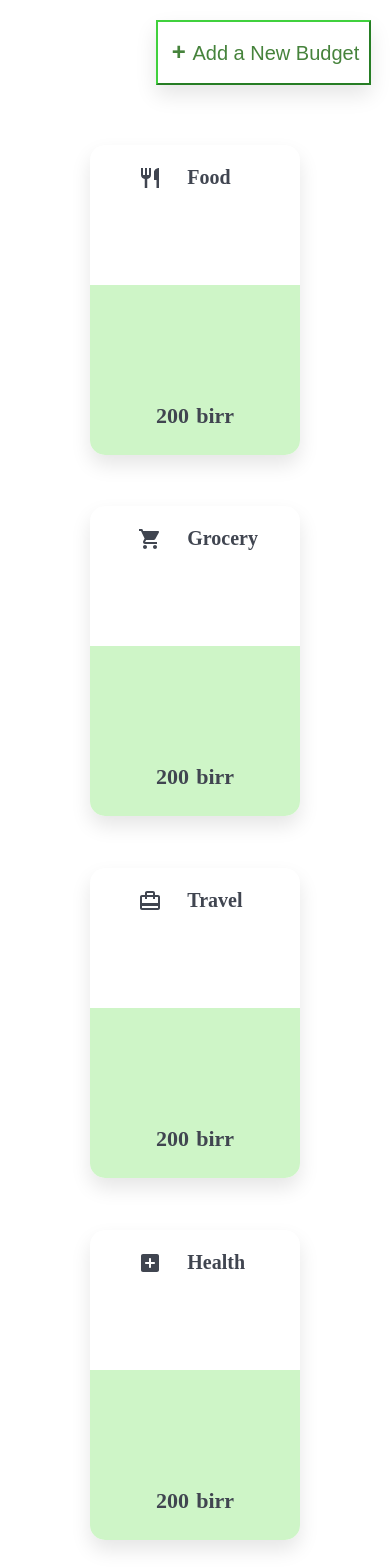
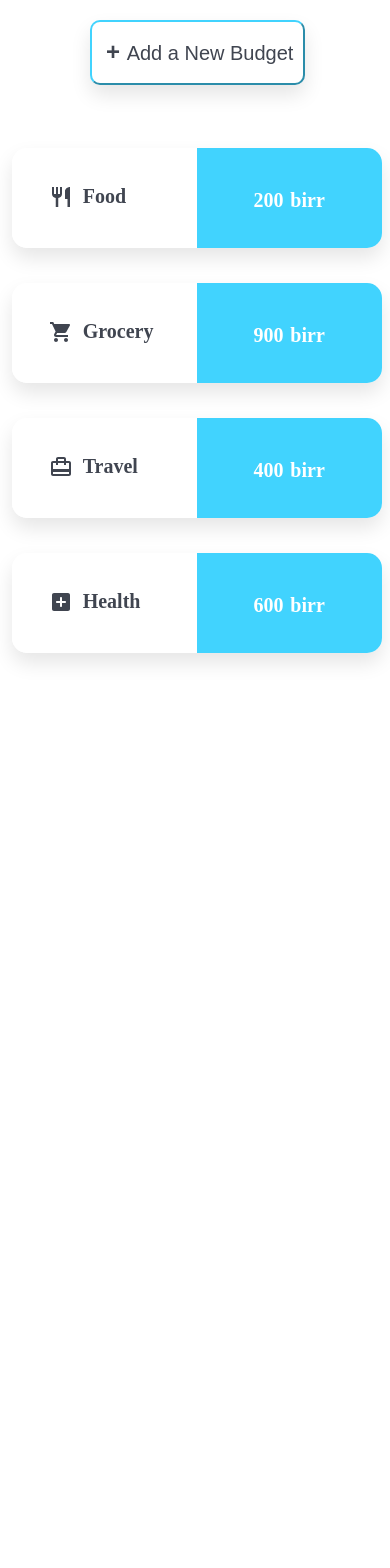
Before and after one commit to EchnoServe/tolo-pay, a React (Create React App) app in the folder tolopay/: page / in a window 390 px wide. Shown: the top 1568 px of the page. After the commit the page ends 844 px from the top, so only its background shows below. Built offline with nearby package versions, Linux system fonts and the light colour scheme.

Commit message:
fixed problem with responsiveness

```diff
--- a/tolopay/src/Pages/budget_page/Budget.js
+++ b/tolopay/src/Pages/budget_page/Budget.js
@@ -7,13 +7,17 @@ import TravelIcon from "@material-ui/icons/CardTravel";
 
 
 const MainContainer = styled.div`
+@media (max-width: 768px) {
+  flex-direction: column;
+
+  }
 `
 const Container = styled.div`
-margin: 0px;
-padding: 0;
+
 box-sizing: boredr-box;
 display:flex;
 font-size: 17px;
+background-color:white;
 justify-content: center;
 align-items: center;
 min-height: 100vh;
@@ -22,19 +26,31 @@ word-spacing: 1.8px;
 line-height: 22px;
 flex-wrap: wrap;
 padding: 40px 0;
+
+@media (max-width: 768px) {
+  flex-direction: column;
+  min-height: 100%;
+
+}
 `
 const AddButton= styled.div`
-float: right;
+position: relative;
     margin-top: 5%;
-    margin-right: 5%;
+    margin-right: 25%;
+    margin-left:70%;
+    @media (max-width: 768px) {
+    margin-left:23%;
+    justify-content:center;
+    }
 `
 const Button = styled.button`
-color:#46833C ;
-border-color:#40D13D ;
+color:#404550;
+border-color: #41d3fe ;
 cursor: pointer;
 justify-content: center;
 box-shadow: 0px 10px 20px rgba(0,0,0,0.1);
 background-color: white;
+border-radius:10px;
 padding-left: 5px;
 height: 65px;
 width: 215px;
@@ -42,26 +58,19 @@ text-decoration: none;
 font-size: 20px;
 &:hover {
     box-shadow: 0 10px 40px rgba(0,0,0,0.2);
-    background:  #CEF5C7;
+    background: #6977fe;
+    color:white;
   }
 `
-const Card = styled.div`
-position: relative;
-width: 250px;
-height:350px;
-border-radius: 15px;
-margin-left: 3%;
-margin-right: 3%;
-margin-bottom: 3%;
-`
-
 const H3 = styled.h3`
 color:#404550;
 font-size: 20px;
 margin:0px 0px 0px 15px;
-&:hover {
-    color:white;
+
+  @media (max-width: 768px) {
+    margin:0px;
   }
+
 `
 const Icons = styled.div`
 color:#404550;
@@ -69,27 +78,77 @@ z-index: 1;
 transition: 0.5s;
 margin-right: 10px;
 font-size: 20% !important;
+`
+
+
+const Content= styled.div`
+text-align:center;
+padding-left: 23%;
+height: 140px;
+border-radius:15px 15px  0px 0px ;
+display: flex;
+background-color:white;
+padding-top: 10%;
+
+@media (max-width: 768px) {
+  width:185px;
+  height:100px;
+border-radius:15px 0px  0px 15px ;
+padding-left:10%;
+}
+`
+
+const Content2= styled.div`
+padding: 20px;
+height: 170px;
+background-color: #41d3fe;
+border-radius: 0px 0px 15px 15px;
+text-align:center;
+@media (max-width: 768px) {
+  width:185px;
+  height:100px;
+border-radius:0px 15px  15px 0px ;
+}
+`
+const Card = styled.div`
+position: relative;
+width: 210px;
+height:310px;
+border-radius: 15px;
+margin-left: 3%;
+margin-right: 3%;
+margin-bottom: 3%;
+box-shadow: 0 10px 20px rgba(0,0,0,0.1);
 &:hover {
-    color:white;
-  }
+  box-shadow: 0 10px 40px rgba(0,0,0,0.2);
+}
+&:hover ${Content2} {
+  background:#6977fe;
+}
 
+@media (max-width: 768px) {
+  display:flex;
+  width:370px;
+  height:100px;
+  margin-top:6%;
+
+}
 `
+
+
 const Box= styled.div`
 position:absolute;
 top:20px;
 left: 20px;
 right:20px;
 bottom:20px;
-background:#Ffff;
+background:yellow;
 box-shadow: 0 10px 20px rgba(0,0,0,0.1);
-border-radius: 15px;
+
 display: block;
 justify-content: center;
 align-items: center;
-&:hover {
-    box-shadow: 0 10px 40px rgba(0,0,0,0.2);
-    background: #46833C;
-  }
+
   &:hover ${H3} {
     color:white;
   }
@@ -98,22 +157,14 @@ align-items: center;
   }
 `
 
-const Content= styled.div`
-text-align:center;
-padding-left: 23%;
-height: 140px;
-display: flex;
-padding-top: 10%;
+const H4= styled.h4`
+font-size:20px;
+color:white;
+margin:100px 0px 0px 0px;
+@media (max-width: 768px) {
+  margin:21px 0px 0px 0px;
+}
 `
-
-const Content2= styled.div`
-padding: 20px;
-height: 170px;
-background-color: #CEF5C7;
-border-radius: 0px 0px 15px 15px;;
-text-align:center;
-`
-
 
 function Budget() {
   return (
@@ -122,80 +173,56 @@ function Budget() {
 <Container>
 
   <Card>
-    <Box>
+
       <Content>
     <Icons><FoodIcon/></Icons>
         <H3>Food</H3>
+        </Content>
 
-      </Content>
       <Content2>
-      <h2 style={
-          {
-            fontSize:'22px',
-            color:'#404550',
-            margin:"100px 0px 0px 0px",
-          }
-        }>200 birr</h2>
+      <H4>200 birr</H4>
         </Content2>
-    </Box>
+
   </Card>
 
 
   <Card>
-    <Box>
+
       <Content>
     <Icons><GroceryIcon/></Icons>
         <H3>Grocery</H3>
 
       </Content>
       <Content2>
-      <h2 style={
-          {
-            fontSize:'22px',
-            color:'#404550',
-            margin:"100px 0px 0px 0px",
-          }
-        }>200 birr</h2>
+      <H4>900 birr</H4>
         </Content2>
-    </Box>
+
   </Card>
 
 
   <Card>
-    <Box>
+
       <Content>
     <Icons><TravelIcon/></Icons>
         <H3>Travel</H3>
 
       </Content>
       <Content2>
-      <h2 style={
-          {
-            fontSize:'22px',
-            color:'#404550',
-            margin:"100px 0px 0px 0px",
-          }
-        }>200 birr</h2>
+      <H4>400 birr</H4>
         </Content2>
-    </Box>
+
   </Card>
   <Card>
-    <Box>
+
       <Content>
     <Icons><HealthIcon /></Icons>
         <H3>Health</H3>
 
       </Content>
       <Content2>
-      <h2 style={
-          {
-            fontSize:'22px',
-            color:'#404550',
-            margin:"100px 0px 0px 0px",
-          }
-        }>200 birr</h2>
+      <H4>600 birr</H4>
         </Content2>
-    </Box>
+
   </Card>
 
 </Container>
```
